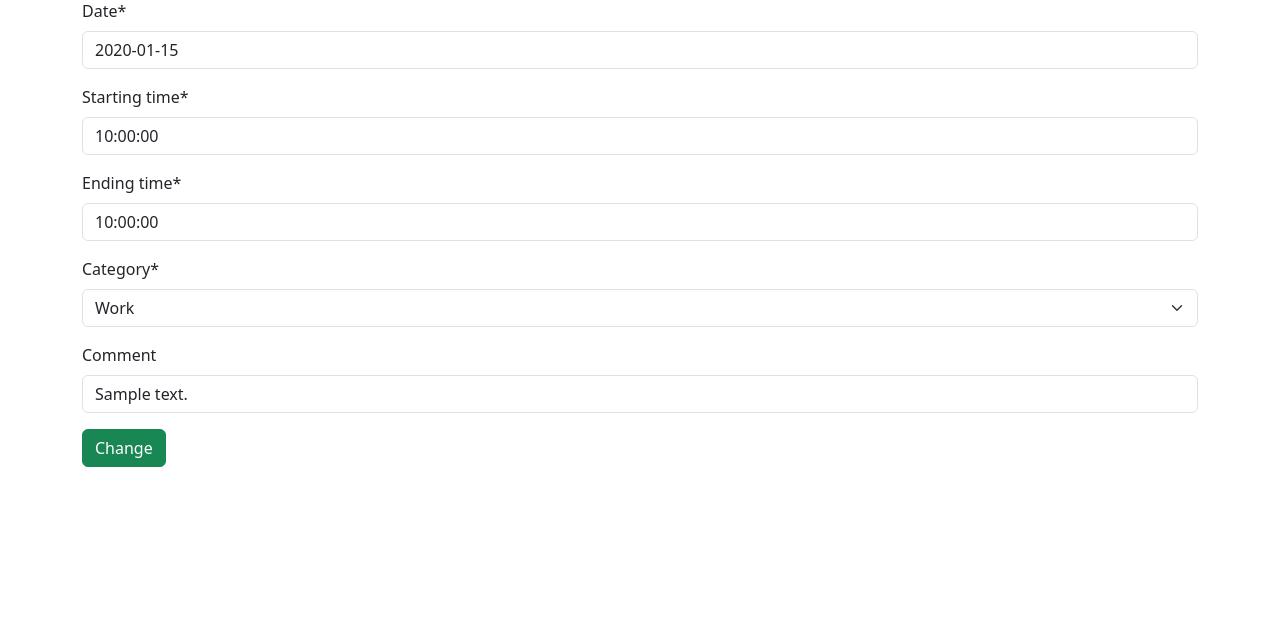
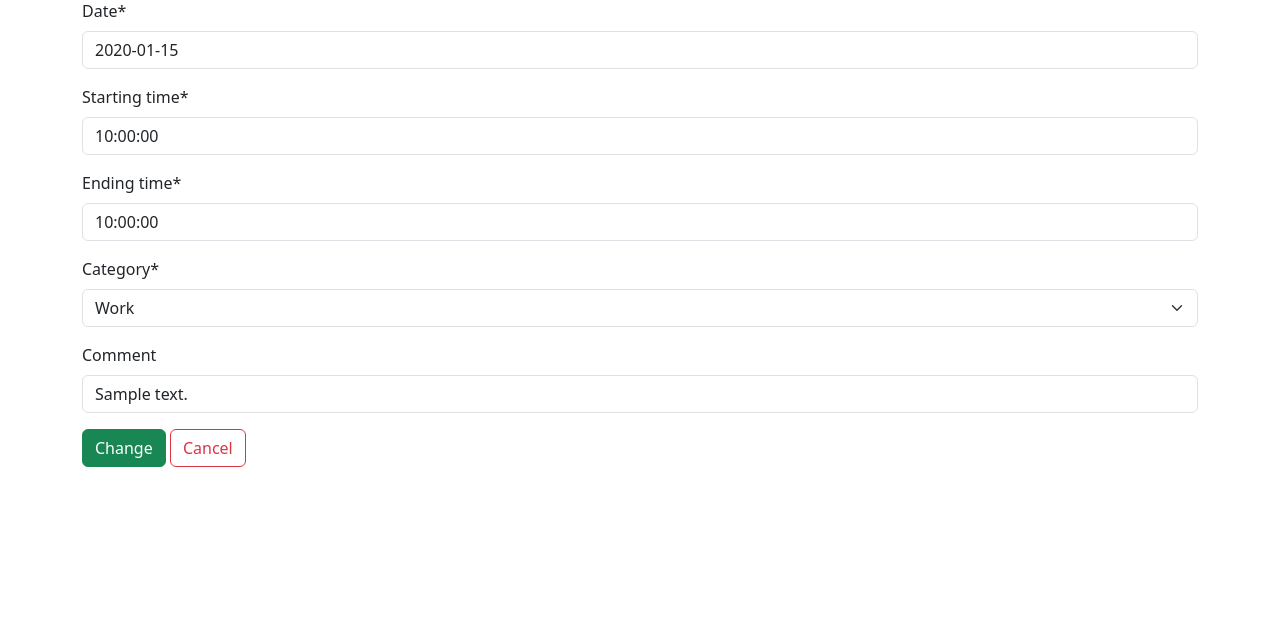
Before and after one commit to neptunhiker/home, a Django app: page /timetracking/booking/edit/00000000-0000-0000-0000-000000000001 in a window 1280 px wide. Shown: the part 145-772 px from the top of the page. Run offline with Django 4.2, Linux system fonts and the light colour scheme; a user stored in the database is signed in; tables that the repository leaves empty hold one stand-in row (values such as "Sample post"); parts of the project's set-up code (start-up, migrations or seed data) failed here and were passed over; some libraries are stand-ins or nearby versions.

Commit message:
Add a cancel button for the template of changing a time booking

```diff
--- a/timetracking/templates/booking_edit.html
+++ b/timetracking/templates/booking_edit.html
@@ -8,6 +8,7 @@
     <form action="" method="post">{% csrf_token %}
       {{ form|crispy}}
       <input type="submit" value="Change" class="btn btn-success">
+      <a href="{% url 'booking_list' %}" class="btn btn-outline-danger">Cancel</a>
     </form>
   </div>
 </section>
```
